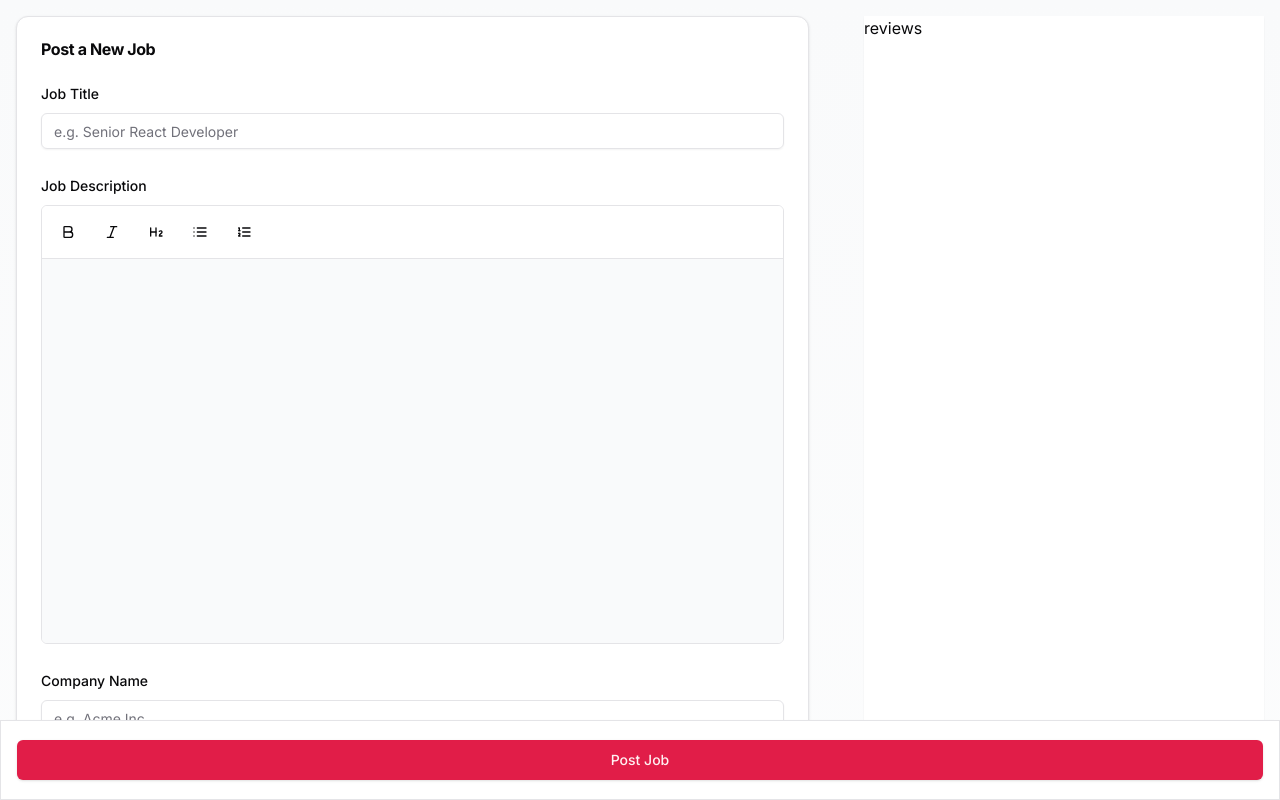
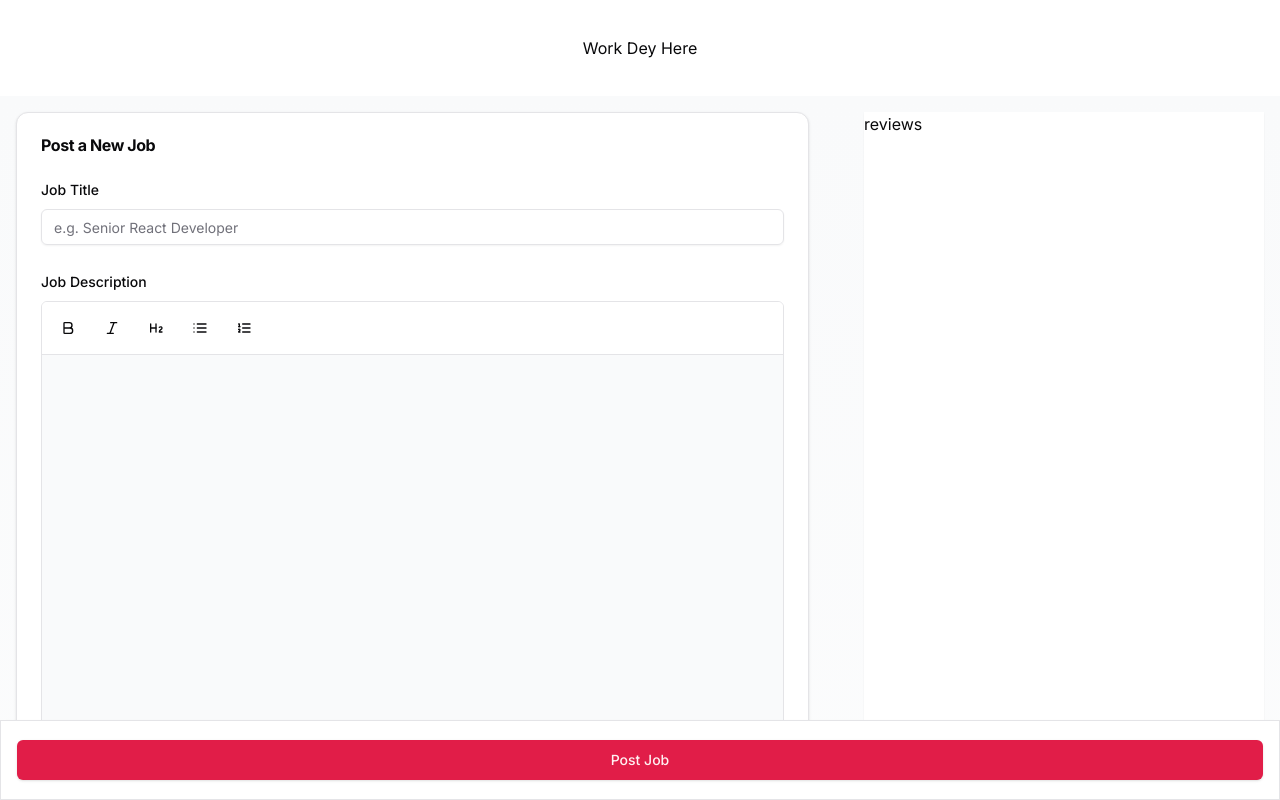
Before and after one commit to harryyking/InternWithUs, a Next.js app: page /jobs in a window 1280 px wide. Shown: the top 800 px of the page. Built offline with nearby package versions, Linux system fonts and the light colour scheme.

Commit message:
info add

```diff
--- a/app/jobs/page.tsx
+++ b/app/jobs/page.tsx
@@ -1,17 +1,28 @@
 import JobPostingForm from '@/components/job-form'
 import Reviews from '@/components/reviews'
 import React from 'react'
+import Link from 'next/link'
 
 const page = () => {
   return (
+   <>
+   <div className='bg-background p-2 h-24 flex justify-center items-center '>
+    <Link href="/">
+      Work Dey Here
+    </Link>
 
+   </div>
     <div className='p-4  bg-gradient-to-b from-gray-50 to-white dark:from-gray-950 dark:to-gray-900'>
-      <div className="flex lg:flex-row flex-col lg:justify-between gap-4">
+
+
+      <div className="flex lg:flex-row flex-col lg:justify-between gap-8">
       <JobPostingForm/>
       <Reviews/>
 
       </div>
     </div>
+
+   </>
   )
 }
 
--- a/components/job-form.tsx
+++ b/components/job-form.tsx
@@ -74,7 +74,7 @@ export default function JobPostingForm() {
   }
 
   return (
-    <div className="max-w-6xl">
+    <div>
       <Card>
         <CardHeader>
           <CardTitle className=" font-semibold">Post a New Job</CardTitle>
```
